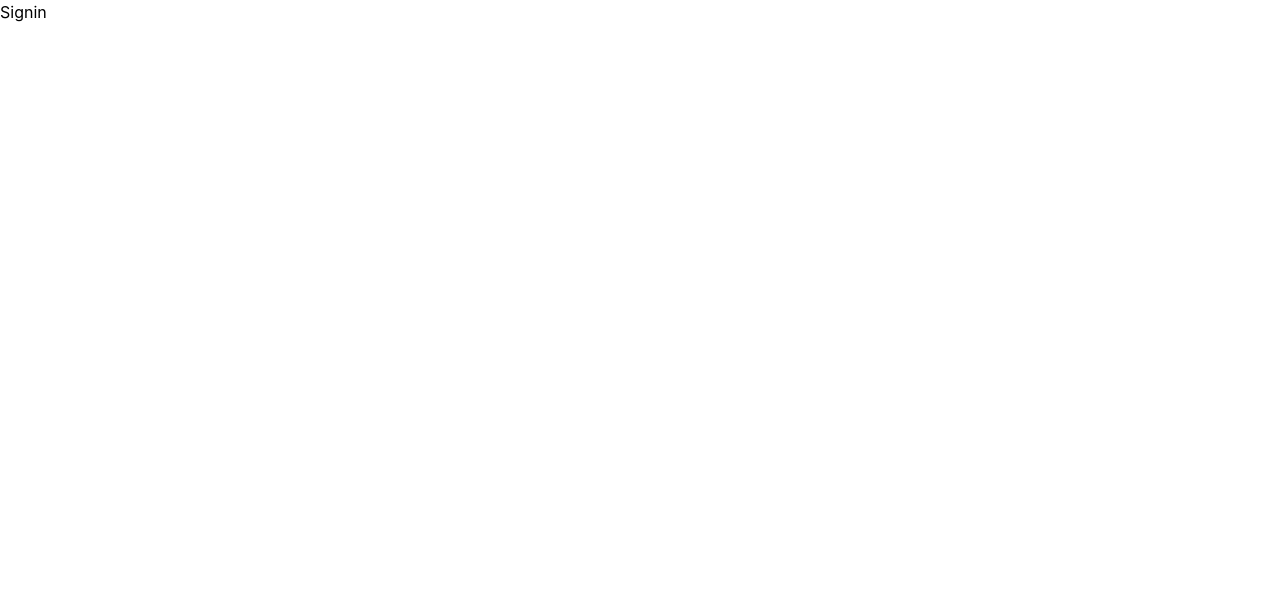
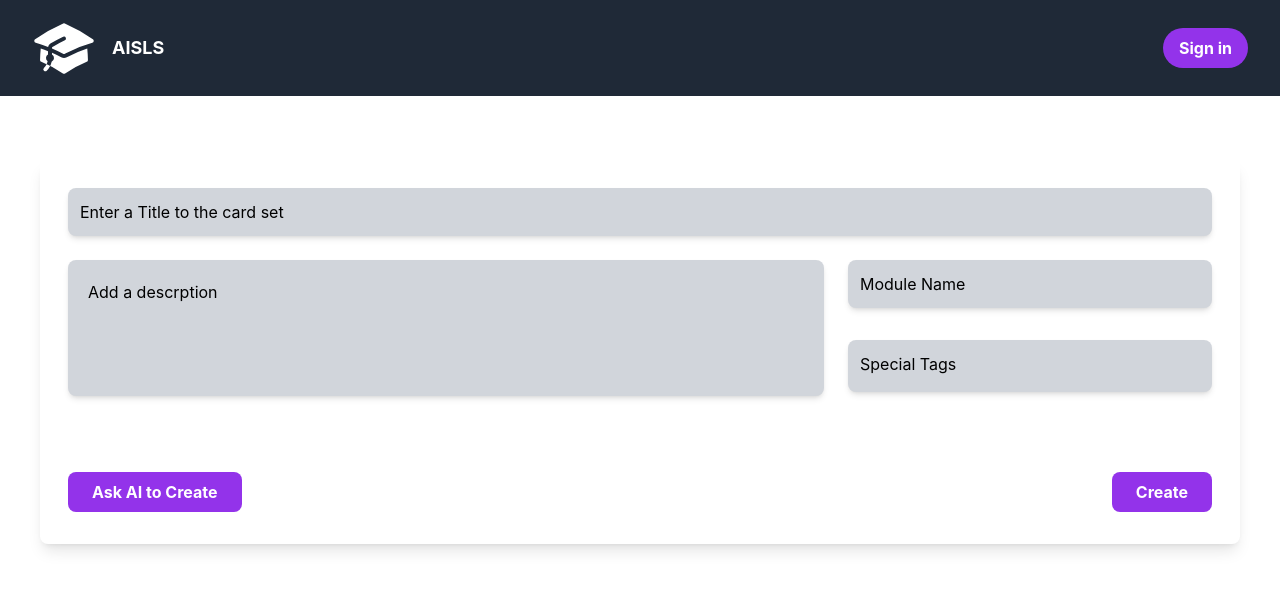
Before and after one commit to chamath-ranasinghe/studysupport, a React (Create React App) app: page /flashcardpage in a window 1280 px wide. Shown: the top 590 px of the page. Built offline with nearby package versions, Linux system fonts and the light colour scheme.

Commit message:
Added the Input Card of FlashCardPage

```diff
--- /dev/null
+++ b/src/Components/FlashCardInput.js
@@ -0,0 +1,23 @@
+import React from 'react';
+
+const FlashCardInput = () => {
+  return (
+    <div className="bg-white-100 shadow-lg  mt-16 mx-10 rounded-lg p-4 h-96"> {/* Increased height */}
+        <div className='flex flex-col '>
+            <div className='bg-gray-300 shadow-md rounded-lg p-3 m-3  '>Enter a Title to the card set</div>
+            <div className='grid grid-rows-2 grid-flow-col'>
+                <div className='col-span-5 row-span-2 bg-gray-300 shadow-md rounded-lg p-5  m-3  '>Add a descrption</div>
+                <div className='col-span-2 bg-gray-300 shadow-md rounded-lg p-3  mb-5 m-3  '>Module Name</div>
+                <div className='col-span-2 bg-gray-300 shadow-md rounded-lg p-3  mb-4 m-3  '>Special Tags</div>
+            </div>
+        </div>
+        <div className='grid grid-rows-1 grid-flow-col place-content-between'>
+            <div className="bg-purple-600 hover:bg-purple-700 text-white font-bold py-2 px-6 mt-16 m-3 rounded-lg">Ask AI to Create</div>
+            <div className="bg-purple-600 hover:bg-purple-700 text-white font-bold py-2 px-6 mt-16 m-3 rounded-lg">Create</div>
+
+        </div>
+    </div>
+    );
+};
+
+export default FlashCardInput;
--- a/src/Pages/FlashCardPage.js
+++ b/src/Pages/FlashCardPage.js
@@ -1,6 +1,13 @@
+import FlashCardInput from "../Components/FlashCardInput";
+import Navbar from "../Components/NavBar";
 
-const FlashCardPage = () => {
-    return <div>Signin</div>;
-  };
+function FlashCardPage() {
+    return (
+        <div>
+            <Navbar/>
+            <FlashCardInput/>
+        </div>
+    );
+  }
 
   export default FlashCardPage;
```
